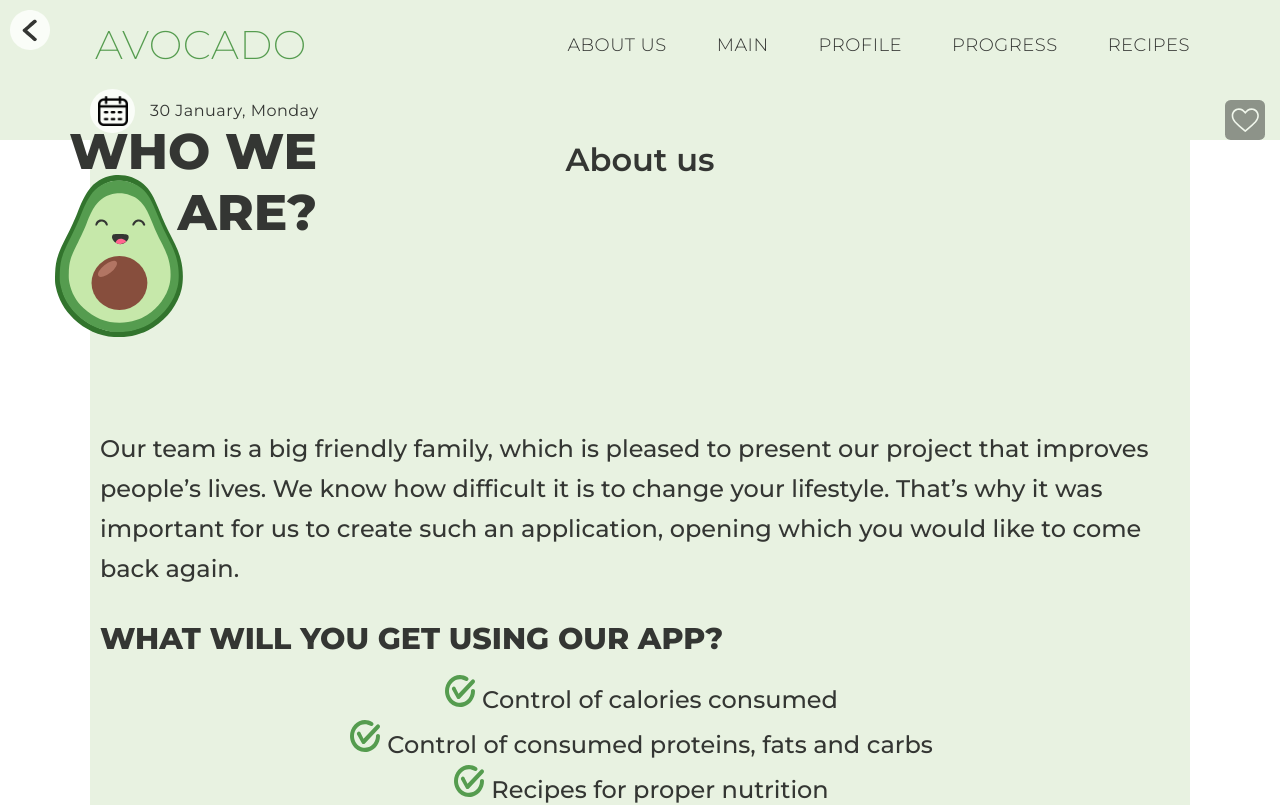
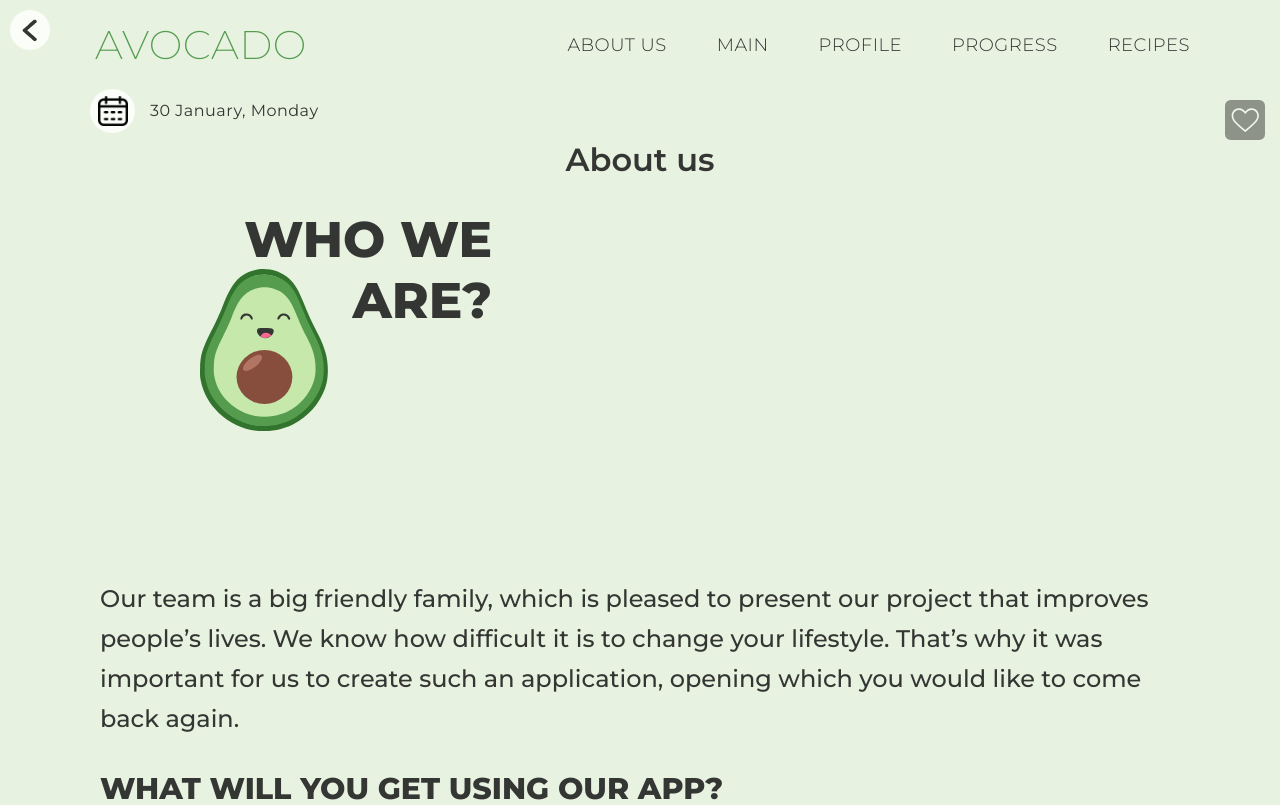
Before and after one commit to mitjasha/avocado, a React (Create React App) app: page / in a window 1280 px wide. Shown: the top 805 px of the page. Built offline with nearby package versions, Linux system fonts and the light colour scheme.

Commit message:
feat: about-us logo adaptive

```diff
--- a/src/pages/AboutUsScreen/AboutUsScreen.scss
+++ b/src/pages/AboutUsScreen/AboutUsScreen.scss
@@ -11,7 +11,13 @@
     font-style: normal;
     font-weight: 600;
     font-size: 32px;
-        color: $dark-color
+    color: $dark-color;
+  }
+
+  &__logo-wrapper {
+    display: flex;
+    position: relative;
+    margin-top: 30px;
   }
 
   &__logo {
@@ -21,8 +27,8 @@
     position: absolute;
     width: 128px;
     height: 162px;
-        left: 55px;
-        top: 175px;
+    top: 60px;
+    left: 10px;
   }
 
   &__top_h3 {
@@ -31,11 +37,8 @@
     font-size: 50px;
     color: $dark-color;
     text-align: right;
-        position: absolute;
     width: 302px;
     height: 120px;
-        left: 15px;
-        top: 121px;
   }
 
   &__container {
@@ -71,11 +74,10 @@
   }
 
   &__ul li::before {
-        content: '';
+    content: "";
     display: inline-block;
     list-style-image: url("../../assets/svg/pionts_about.svg");
   }
-
 
   &__heart {
     background-image: url("../../assets/svg/about_us.svg");
@@ -86,5 +88,12 @@
     margin: 20px auto 0px;
     padding-bottom: 20px;
   }
+}
 
+@media screen and (min-width: $media-tab) {
+  .about__us {
+    &__logo-wrapper {
+      margin-left: 100px;
     }
+  }
+}
--- a/src/pages/AboutUsScreen/AboutUsScreen.tsx
+++ b/src/pages/AboutUsScreen/AboutUsScreen.tsx
@@ -4,16 +4,20 @@ import "../../index.scss";
 
 const AboutUsScreen = () => {
   return (
-    <div className="about__us__screen container">
+    <div className="about__us__screen">
+      <div className="container">
         <h1 className="about__us__title">About us</h1>
+        <div className="about__us__logo-wrapper">
           <div className="about__us__logo" />
           <h3 className="about__us__top_h3">WHO WE ARE?</h3>
+        </div>
         <div className="about__us__container">
           <span className="about__us__text">
             Our team is a big friendly family, which is pleased to present our
             project that improves people’s lives. We know how difficult it is to
             change your lifestyle. That’s why it was important for us to create
-          such an application, opening which you would like to come back again.
+            such an application, opening which you would like to come back
+            again.
           </span>
           <h3 className="about__us__text__h3">
             WHAT WILL YOU GET USING OUR APP?
@@ -28,10 +32,12 @@ const AboutUsScreen = () => {
             <li className="about__us__text">Monitoring activity for the day</li>
           </ul>
           <span className="about__us__text">
-          Start today! Taking care of yourself is easier than it seems. We wish
-          you success in achieving your goal on the path of a healthy lifestyle!
+            Start today! Taking care of yourself is easier than it seems. We
+            wish you success in achieving your goal on the path of a healthy
+            lifestyle!
           </span>
           <div className="about__us__heart" />
+        </div>
       </div>
     </div>
   );
```
Lines whose indentation alone changed are shown as unchanged.
